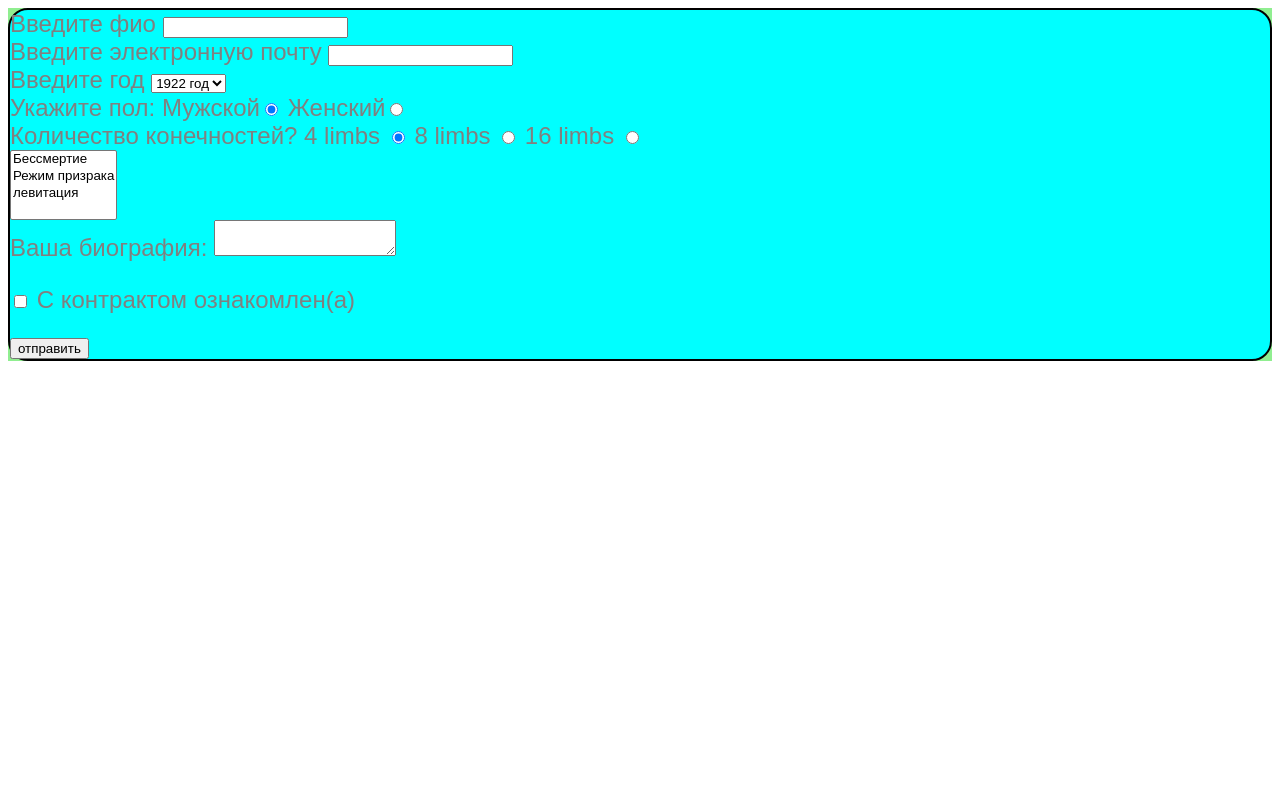
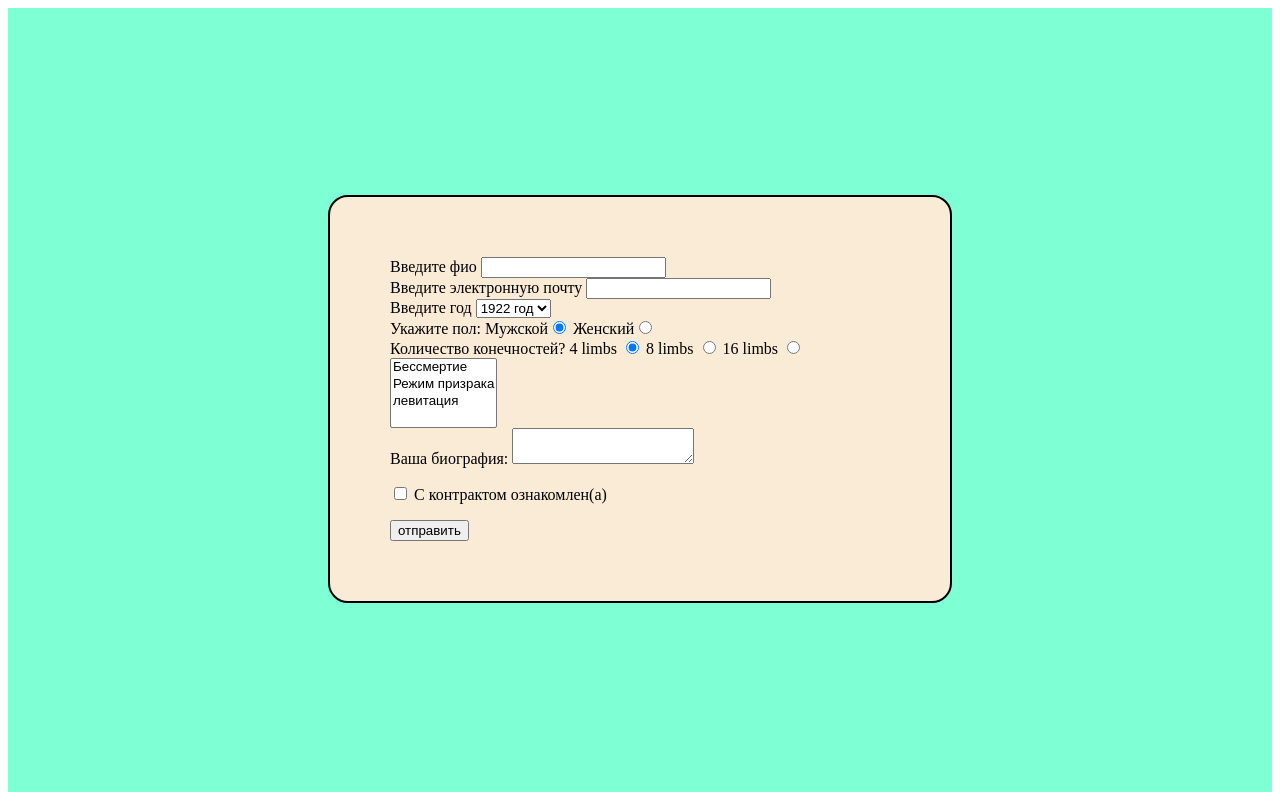
Before and after one commit to YakovDeinega/BWeb31.1, a PHP site: page / in a window 1280 px wide. Run offline with PHP 8.4, Linux system fonts and the light colour scheme.

Commit message:
Update style.css

```diff
--- a/style.css
+++ b/style.css
@@ -1,12 +1,17 @@
 .body{
-    font-family: Arial, Helvetica, sans-serif;
-    margin: 0;
-    color: gray;
-    font-size: 24px;
-    background-color: lightgreen;
+    background: aquamarine;
+    display: flex;
+    justify-content:center;
+    margin:0%;
+    width: 100%;
+    height: 100%;
 }
 .main{
-    background: cyan;
+    padding: 60px;
+    margin-top: 30%;
+    width: 500px;
+    background-color: rgb(253, 197, 123);
+    border: 2px solid black;
     border-radius: 20px;
-    border: 2px solid black;
+    background: antiquewhite;
 }
```
